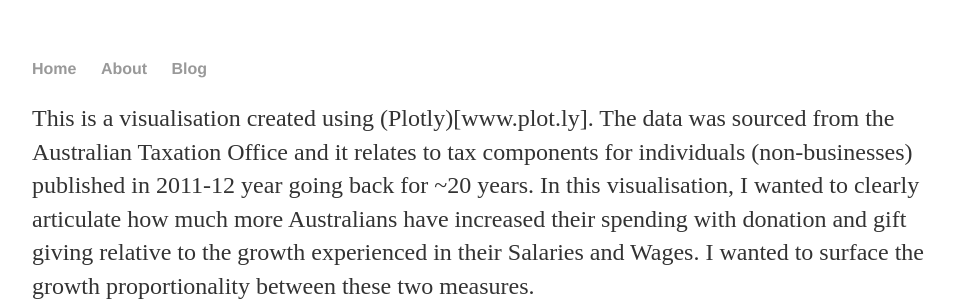
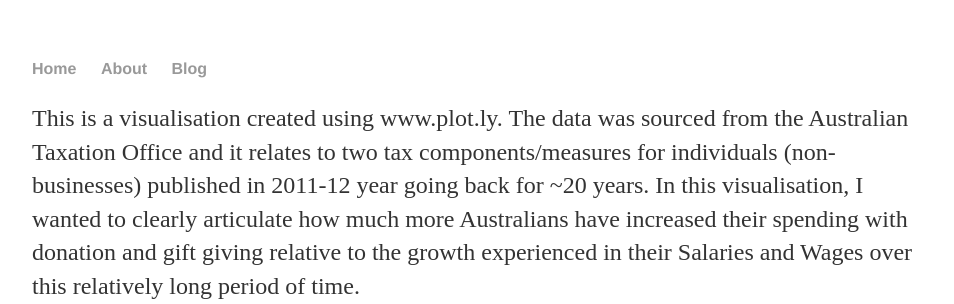
Before and after one commit to FelipeRego/FelipeRego.github.io, a Jekyll site: the page built from _posts/2015-05-11-Salaries-Growth-Vs-Donation-And-Gift-Giving-Australia.md, in a window 1280 px wide, cut to the strip 0-304 px from the top of the page. Shown: the whole strip, without its empty margins (160-1114 px from the left). Built offline with Jekyll 4.4.1, drawn with Linux system fonts in a browser that asks for light colours; a script that is not in the unit is left out.

Commit message:
Update 2015-05-11-Salaries-Growth-Vs-Donation-And-Gift-Giving-Australia.md

```diff
--- a/_posts/2015-05-11-Salaries-Growth-Vs-Donation-And-Gift-Giving-Australia.md
+++ b/_posts/2015-05-11-Salaries-Growth-Vs-Donation-And-Gift-Giving-Australia.md
@@ -1,9 +1,9 @@
 ---
 layout: post
-title: "Intro to Classification Problems: Simple Logistic Regression for Churn Modelling"
+title: "Visualising relative growth proportions of Salary and Donation in Australia over the past 20 years."
 ---
 
-This is a visualisation created using (Plotly)[www.plot.ly]. The data was sourced from the Australian Taxation Office and it relates to tax components for individuals (non-businesses) published in 2011-12 year going back for ~20 years. In this visualisation, I wanted to clearly articulate how much more Australians have increased their spending with donation and gift giving  relative to the growth experienced in their Salaries and Wages. I wanted to surface the growth proportionality between these two measures.
+This is a visualisation created using www.plot.ly. The data was sourced from the Australian Taxation Office and it relates to two tax components/measures for individuals (non-businesses) published in 2011-12 year going back for ~20 years. In this visualisation, I wanted to clearly articulate how much more Australians have increased their spending with donation and gift giving relative to the growth experienced in their Salaries and Wages over this relatively long period of time.
 
 <div>
     <a href="https://plot.ly/~FelipeRego/79/" target="_blank" title="Yearly Growth in Gift or Donations compared to Growth in Salary or Wages for Individuals" style="display: block; text-align: center;"><img src="https://plot.ly/~FelipeRego/79.png" alt="Yearly Growth in Gift or Donations compared to Growth in Salary or Wages for Individuals" style="max-width: 100%;width: 1368px;"  width="1368" onerror="this.onerror=null;this.src='https://plot.ly/404.png';" /></a>
```
